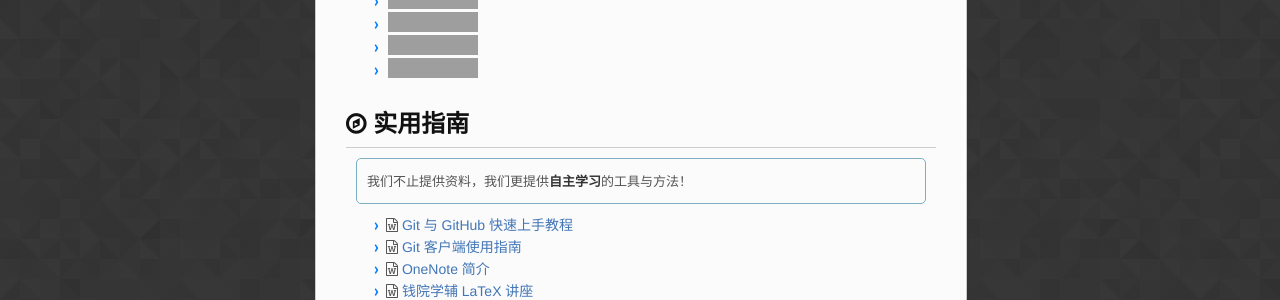
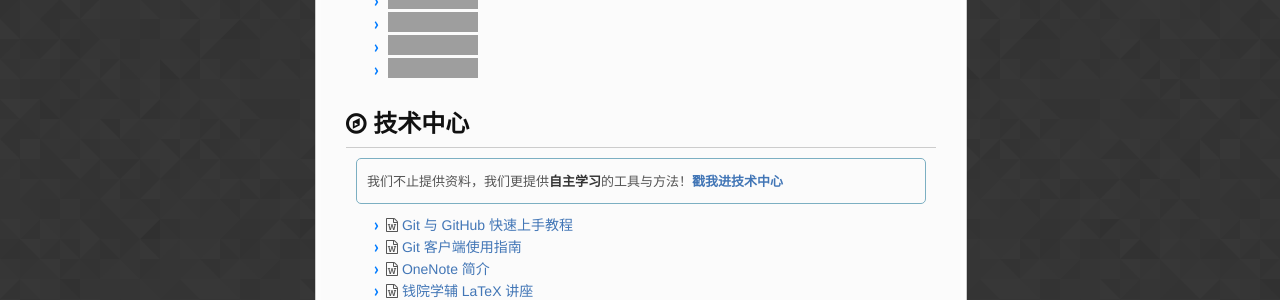
Before and after one commit to qyxf/qyxf.github.io, a Jekyll site: the page built from index.md, in a window 1280 px wide. Shown: the part 1181-1481 px from the top of the page. Built offline with Jekyll 4.4.1, drawn with Linux system fonts in a browser that asks for light colours; some web fonts are replaced; our own code applies the rules of GitHub Pages for plain Markdown files; comment, search, counter and statistics services are not loaded; grey boxes are pictures that could not be loaded.

Commit message:
Update index page
Former-commit-id: d5dbb0ced6142ffa0675584da041b032ef0ba636

```diff
--- a/index.md
+++ b/index.md
@@ -43,14 +43,14 @@ date: 2019-9-13
 - [![002-GRE指南-blue](shield)](/BookHub/002.gre-guide)
 - [![001-TOEFL备考心得-blue](shield)](/BookHub/001.toefl-tips)
 
-## <i class="fa fa-compass"></i> 实用指南
-> 我们不止提供资料，我们更提供**自主学习**的工具与方法！
+## <i class="fa fa-compass"></i> 技术中心
+> 我们不止提供资料，我们更提供**自主学习**的工具与方法！[**戳我进技术中心**](/technique)
 
-- <i class="fa fa-file-word-o"></i> [Git 与 GitHub 快速上手教程](/tutorials/git-github)
-- <i class="fa fa-file-word-o"></i> [Git 客户端使用指南](/tutorials/git-client)
-- <i class="fa fa-file-word-o"></i> [OneNote 简介](/tutorials/onenote)
+- <i class="fa fa-file-word-o"></i> [Git 与 GitHub 快速上手教程](/technique/git-github)
+- <i class="fa fa-file-word-o"></i> [Git 客户端使用指南](/technique/git-client)
+- <i class="fa fa-file-word-o"></i> [OneNote 简介](/technique/onenote)
 - <i class="fa fa-file-word-o"></i> [钱院学辅 LaTeX 讲座](https://github.com/qyxf/lec-on-LaTeX)
-- <i class="fa fa-file-word-o"></i> [钱院学辅 LaTeX 安装指导](/tutorials/latex-download)
+- <i class="fa fa-file-word-o"></i> [钱院学辅 LaTeX 安装指导](/technique/latex-download)
 
 ## <i class="fa fa-address-card"></i> 关于我们
 
```
